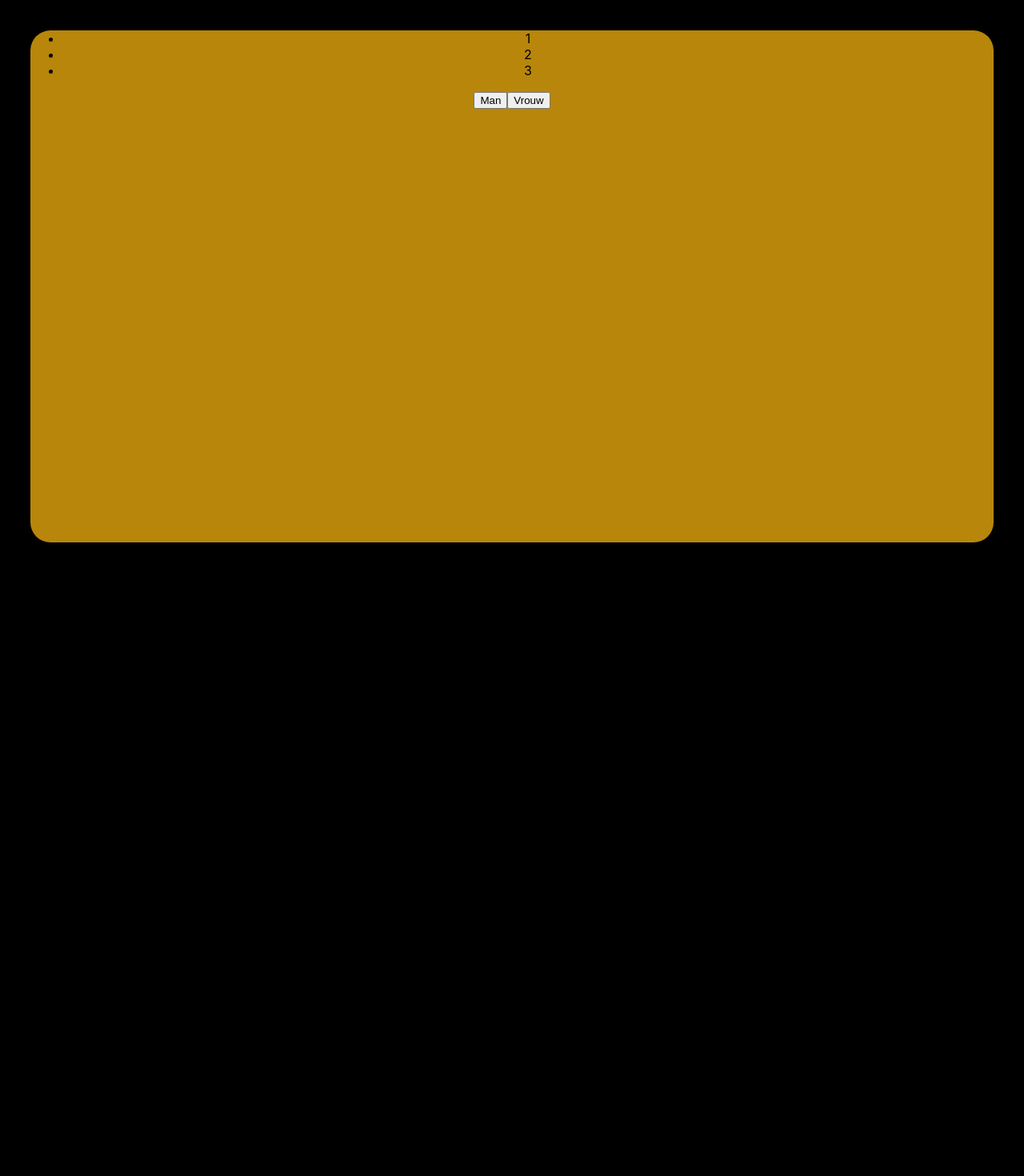
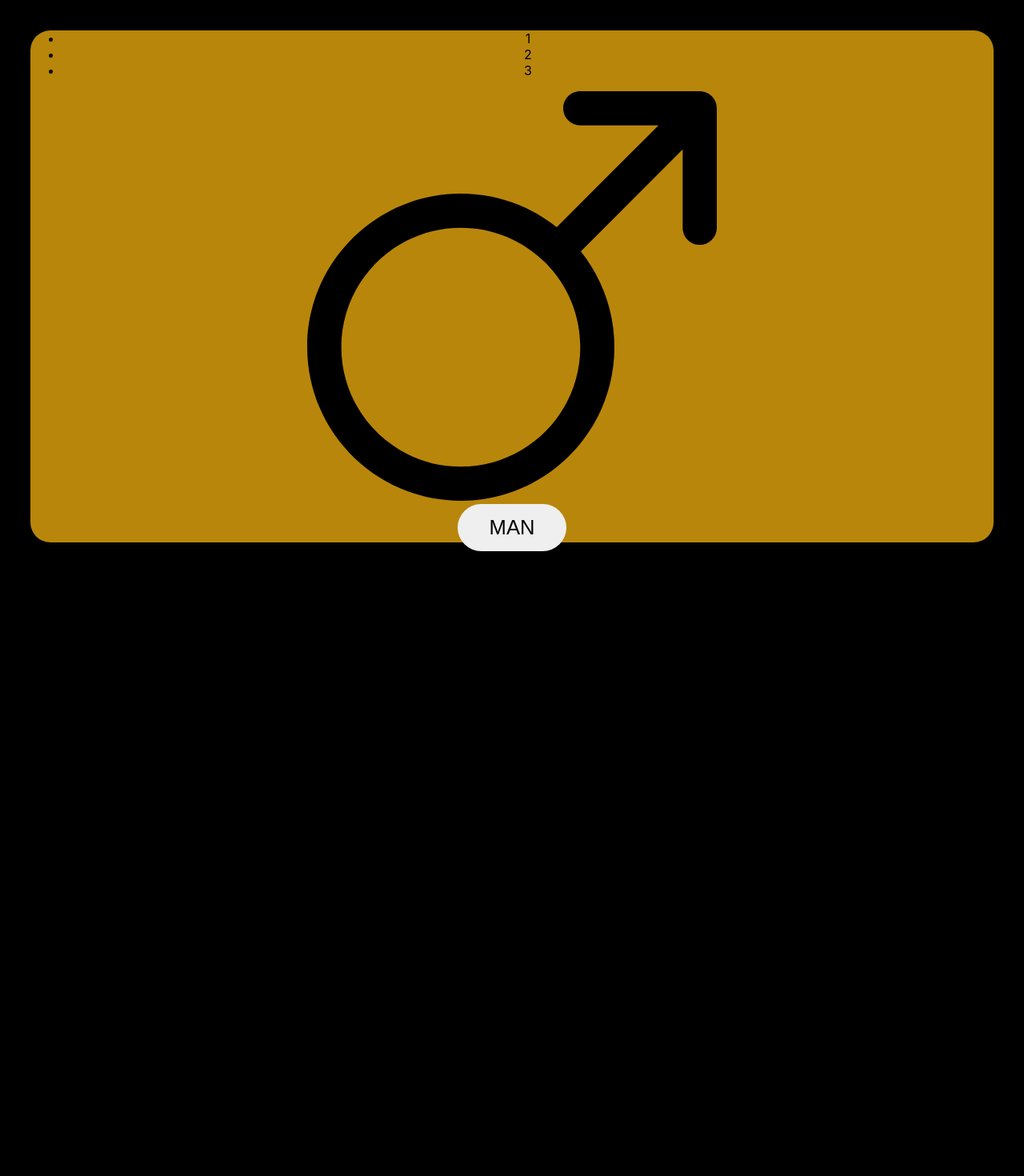
Before and after one commit to zorawar1090/supplement-guide, a React (Create React App) app: page / in a window 1280 px wide. Shown: the top 1470 px of the page at 80% size. Before the commit the page ends 800 px from the top, so only its background shows below. Built offline with nearby package versions, Linux system fonts and the light colour scheme.

Commit message:
add SVGs

```diff
--- a/src/components/GenderForm.js
+++ b/src/components/GenderForm.js
@@ -1,4 +1,6 @@
 import React from 'react'
+import {ReactComponent as Female} from '../images/female.svg'
+import {ReactComponent as Male } from '../images/mars.svg'
 
 export default class GenderForm extends React.Component {
 
@@ -10,9 +12,15 @@ export default class GenderForm extends React.Component {
   render() {
     const { values, handleClick } = this.props;
     return (
-      <div>
-        <button value="Man" onClick={handleClick('gender')}>Man</button>
-        <button value="Vrouw" onClick={handleClick('gender')}>Vrouw</button>
+      <div className="content">
+        <div className="control-group">
+          <Male className="img" title="Man" onClick={handleClick('gender')}/> <br />
+          <button className="btn btn-default"value="Man" onClick={handleClick('gender')}>Man</button>
+        </div>
+        <div className="control-group">
+          <Female className="img" title="Vrouw" onClick={handleClick('gender')}/> <br />
+          <button className="btn btn default" value="Vrouw" onClick={handleClick('gender')}>Vrouw</button>
+        </div>
       </div>
     )
   }
```
Also changed, not shown: src/images/female.svg (added), src/images/mars.svg (added).
